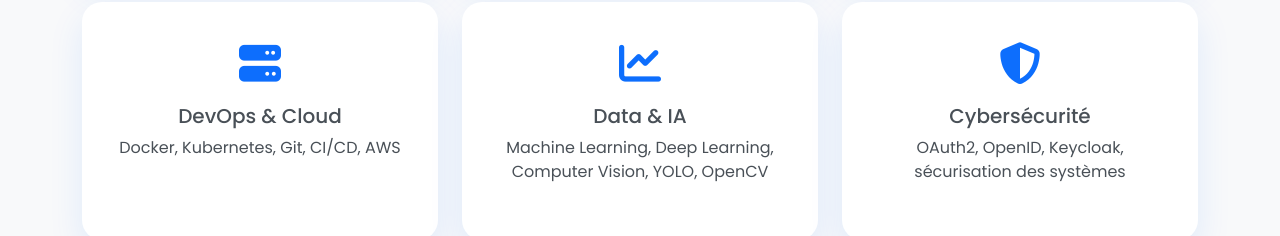
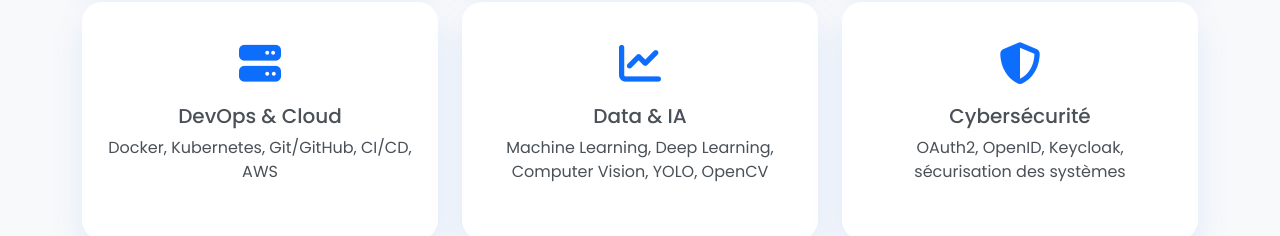
Before and after one commit to spax-ci/portfolio, a plain HTML site: page index.html in a window 1280 px wide. Shown: the part 1620-1856 px from the top of the page. Drawn offline with nearby package versions, Linux system fonts and the light colour scheme; a web font is replaced by a local one.

Commit message:
Update index.html

```diff
--- a/index.html
+++ b/index.html
@@ -125,7 +125,7 @@
                 <div class="skill-card">
                     <i class="fas fa-server"></i>
                     <h5>DevOps & Cloud</h5>
-                    <p>Docker, Kubernetes, Git, CI/CD, AWS</p>
+                    <p>Docker, Kubernetes, Git/GitHub, CI/CD, AWS</p>
                 </div>
             </div>
 
```
